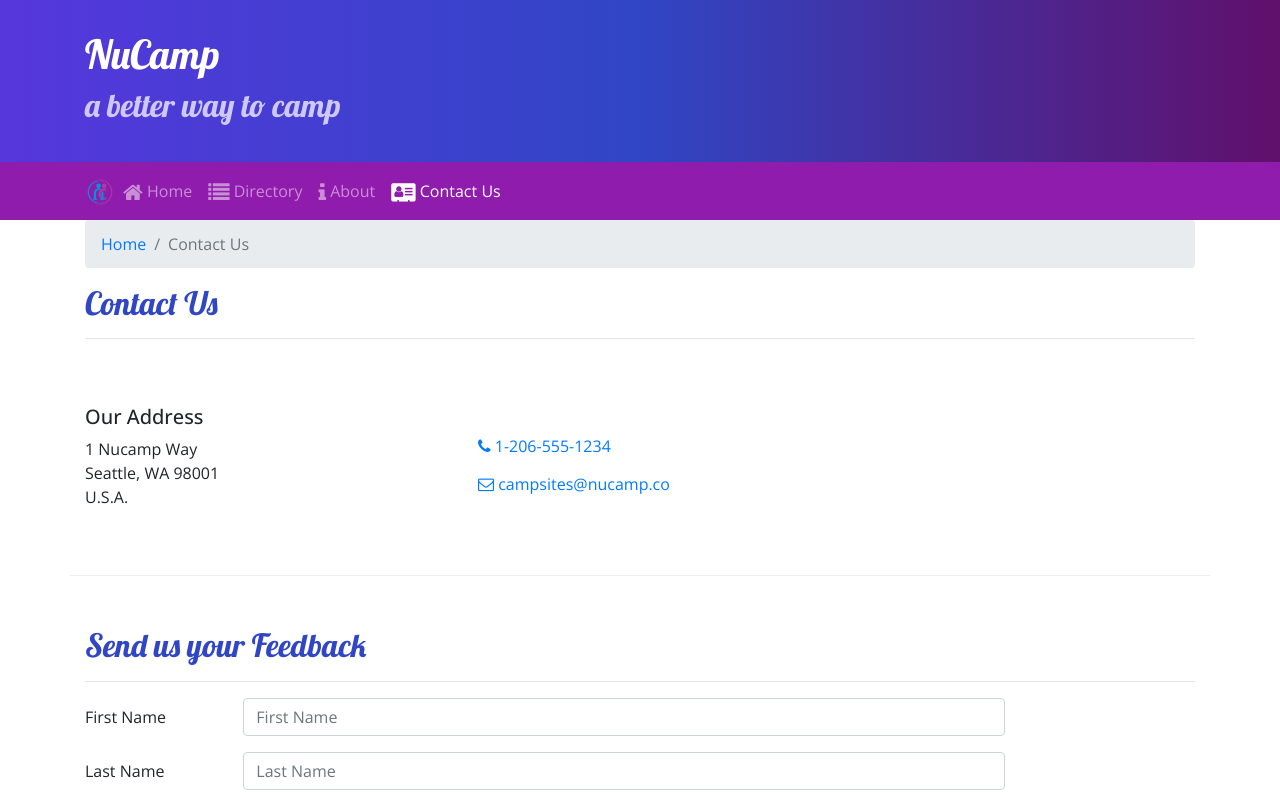
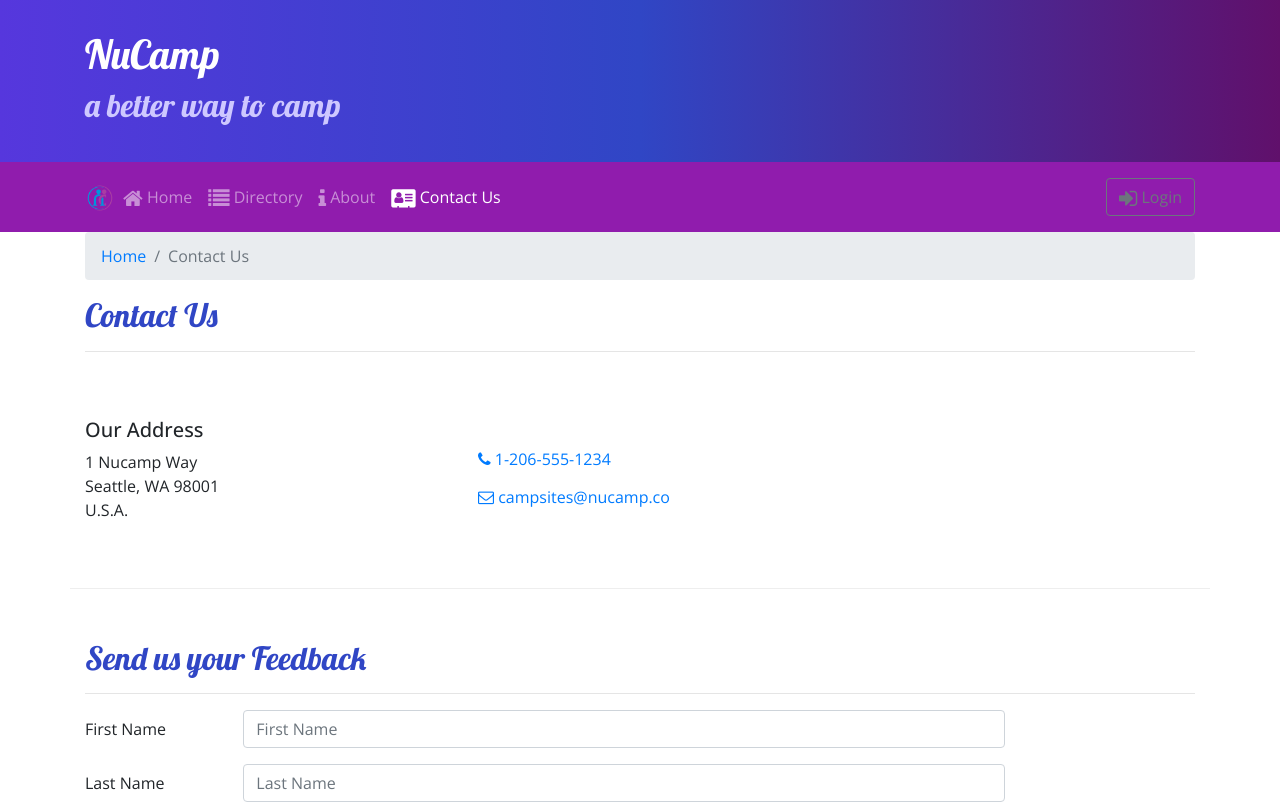
Before and after one commit to keburlulseged/nucampsite, a React (Create React App) app: page /contactus in a window 1280 px wide. Shown: the top 804 px of the page. Built offline with nearby package versions, Linux system fonts and the light colour scheme.

Commit message:
Add login modal using an uncontrolled form component

```diff
--- a/src/components/HeaderComponent.js
+++ b/src/components/HeaderComponent.js
@@ -1,23 +1,37 @@
 import React, { Component } from 'react';
-import { Nav, NavbarToggler, Collapse, Navbar, NavbarBrand, Jumbotron } from 'reactstrap';
+import { Nav, NavbarToggler, Collapse, Navbar, NavbarBrand, Jumbotron, Button, Modal, ModalHeader, ModalBody, Form, FormGroup, Input, Label } from 'reactstrap';
 import { NavLink } from 'react-router-dom';
-import { findAllByDisplayValue } from '@testing-library/react';
 import NavItem from 'reactstrap/lib/NavItem';
 
 
 class Header extends Component {
   constructor(props) {
     super(props);
+    this.state = {
+      isNavOpen: false,
+      isModalOpen: false
+    };
     this.toggleNav = this.toggleNav.bind(this);
-    this.state = {
-      isNavOpen: false
-    };
+    this.toggleModal = this.toggleModal.bind(this);
+    this.handleLogin = this.handleLogin.bind(this);
   }
 
   toggleNav() {
     this.setState({
       isNavOpen: !this.state.isNavOpen
     })
+  }
+
+  toggleModal() {
+    this.setState({
+      isModalOpen: !this.state.isModalOpen
+    })
+  }
+
+  handleLogin(event){
+    alert(`Username: ${this.username.value} Password: ${this.password.value} Remember Me: ${this.remember.checked}`);
+    this.toggleModal();
+    event.preventDefault();
   }
 
   render () {
@@ -62,9 +76,36 @@
                   </NavLink>
                 </NavItem>
               </Nav>
+              <span className="navbar-text ml-auto">
+                <Button outline onClick={this.toggleModal}>
+                  <i className="fa fa-sign-in fa-lg" /> Login
+                </Button>
+              </span>
             </Collapse>
           </div>
         </Navbar>
+
+        <Modal isOpen={this.state.isModalOpen} toggle={this.toggleModal}>
+          <ModalHeader toggle={this.toggleModal}>Login</ModalHeader>
+          <ModalBody>
+            <Form onSubmit={this.handleLogin}>
+              <FormGroup>
+                <Label htmlFor="username">Username</Label>
+                <Input type="text" id="username" name="username" innerRef={input => this.username = input}/>
+              </FormGroup>
+              <FormGroup>
+                <Label htmlFor="password">Password</Label>
+                <Input type="text" id="password" name="password" innerRef={input => this.password = input}/>
+              </FormGroup>
+              <FormGroup check>
+                <Label check>
+                  <Input type="checkbox" name="remember" innerRef={input => this.remember = input}/>
+                </Label>
+              </FormGroup>
+              <Button type="submit" value="submit" color="primary" onClick={this.handleLogin}>Login</Button>
+            </Form>
+          </ModalBody>
+        </Modal>
       </React.Fragment>
     );
   }
```
